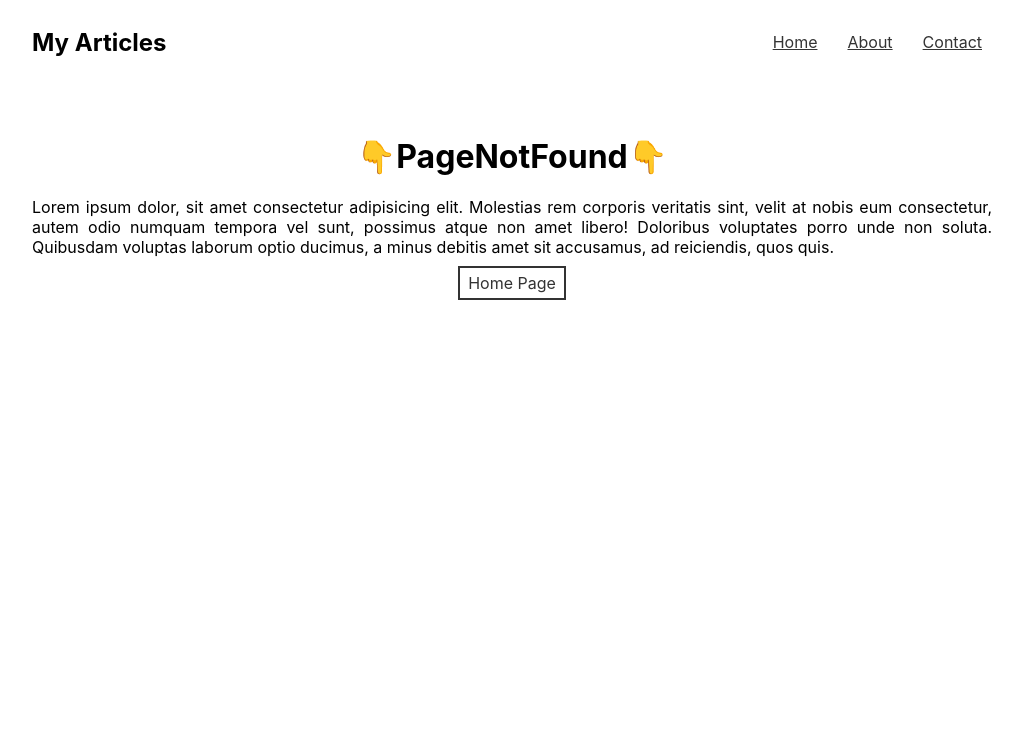
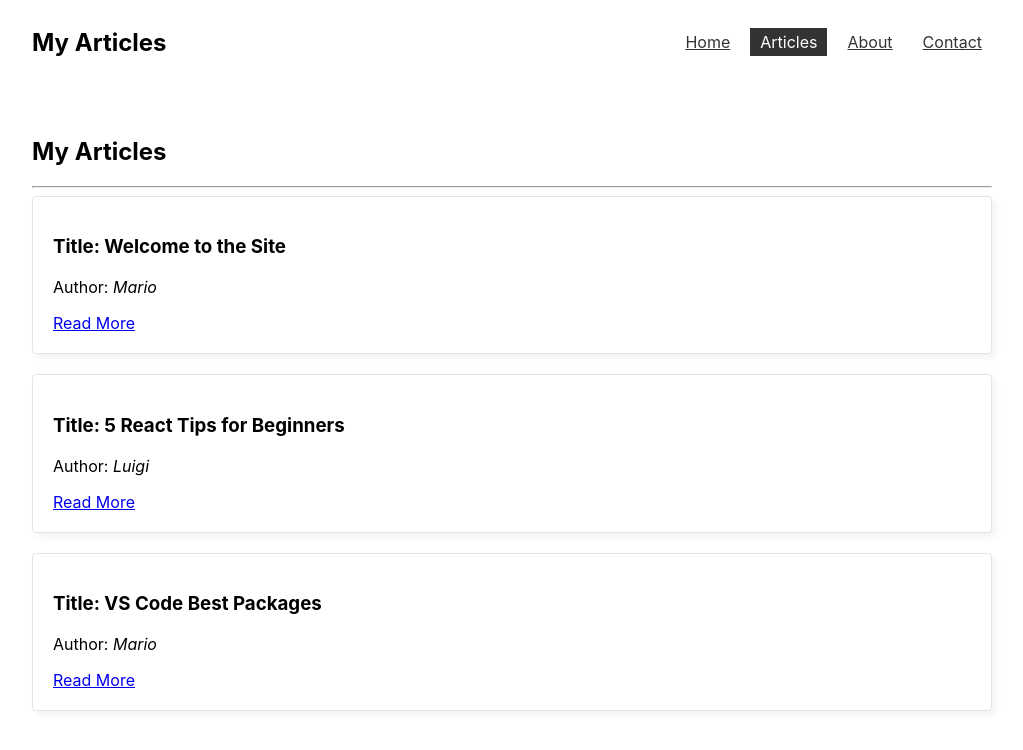
Before and after one commit to Habibullo2003/React-darslari, a React (Vite) app in the folder lesson9-react-router/: page /articles in a window 1280 px wide. Shown: the top 750 px of the page, without its empty margins (128-1151 px from the left). Built offline with nearby package versions, Linux system fonts and the light colour scheme; data requests are answered from the project's data file.

Commit message:
ArticlesLayout

```diff
--- a/lesson9-react-router/data/db.json
+++ b/lesson9-react-router/data/db.json
@@ -4,18 +4,21 @@
         "id": "1",
         "title": "Welcome to the Site",
         "author": "Mario",
+        "image": "https://picsum.photos/id/357/1200/350",
         "body": "Lorem ipsum dolor sit amet consectetur adipisicing elit. Nisi, ullam eos dignissimos aperiam rerum qui suscipit cum nobis, totam ea tenetur perferendis praesentium corporis possimus ducimus et minima voluptatum. Numquam mollitia culpa consectetur unde illum est aut dicta eligendi vero molestias impedit sint, maiores saepe voluptas necessitatibus excepturi ducimus repudiandae, non quidem nobis veritatis! Libero neque, cumque illo est corrupti eaque recusandae ipsum, ut debitis vitae molestias deleniti voluptates distinctio sapiente autem. Tempore aperiam minima sit atque, tempora doloribus blanditiis id ipsum. Distinctio quos nisi, totam sunt ex voluptatum? Neque alias laborum ipsum doloremque fuga earum in autem. Hic alias omnis facilis facere eum assumenda deleniti ad, maiores laudantium temporibus odio non, molestiae dolorum! Quo mollitia ex sapiente maiores excepturi?"
       },
       {
         "id": "2",
         "title": "5 React Tips for Beginners",
         "author": "Luigi",
+        "image": "https://picsum.photos/id/445/1200/350",
         "body": "Lorem ipsum dolor sit amet consectetur adipisicing elit. Nisi, ullam eos dignissimos aperiam rerum qui suscipit cum nobis, totam ea tenetur perferendis praesentium corporis possimus ducimus et minima voluptatum. Numquam mollitia culpa consectetur unde illum est aut dicta eligendi vero molestias impedit sint, maiores saepe voluptas necessitatibus excepturi ducimus repudiandae, non quidem nobis veritatis! Libero neque, cumque illo est corrupti eaque recusandae ipsum, ut debitis vitae molestias deleniti voluptates distinctio sapiente autem. Tempore aperiam minima sit atque, tempora doloribus blanditiis id ipsum. Distinctio quos nisi, totam sunt ex voluptatum? Neque alias laborum ipsum doloremque fuga earum in autem. Hic alias omnis facilis facere eum assumenda deleniti ad, maiores laudantium temporibus odio non, molestiae dolorum! Quo mollitia ex sapiente maiores excepturi?"
       },
       {
         "id": "3",
         "title": "VS Code Best Packages",
         "author": "Mario",
+        "image": "https://picsum.photos/id/532/1200/350",
         "body": "Lorem ipsum dolor sit amet consectetur adipisicing elit. Nisi, ullam eos dignissimos aperiam rerum qui suscipit cum nobis, totam ea tenetur perferendis praesentium corporis possimus ducimus et minima voluptatum. Numquam mollitia culpa consectetur unde illum est aut dicta eligendi vero molestias impedit sint, maiores saepe voluptas necessitatibus excepturi ducimus repudiandae, non quidem nobis veritatis! Libero neque, cumque illo est corrupti eaque recusandae ipsum, ut debitis vitae molestias deleniti voluptates distinctio sapiente autem. Tempore aperiam minima sit atque, tempora doloribus blanditiis id ipsum. Distinctio quos nisi, totam sunt ex voluptatum? Neque alias laborum ipsum doloremque fuga earum in autem. Hic alias omnis facilis facere eum assumenda deleniti ad, maiores laudantium temporibus odio non, molestiae dolorum! Quo mollitia ex sapiente maiores excepturi?"
       }
     ]
--- a/lesson9-react-router/src/App.css
+++ b/lesson9-react-router/src/App.css
@@ -94,3 +94,13 @@ nav a.active {
   background: #333;
   color:#fff;
 }
+
+/* ARTICLES */
+
+.article-container .card {
+  padding: 20px;
+  border: 1px solid #e4e4e4;
+  border-radius: 4px;
+  box-shadow: 4px 4px 6px rgba(0,0,0,0.05);
+  margin-bottom: 20px;
+}
--- a/lesson9-react-router/src/App.jsx
+++ b/lesson9-react-router/src/App.jsx
@@ -1,6 +1,10 @@
 import './App.css'
+
+// layout
 import RootLayout from './layout/RootLayout'
 import ContactLayout from './layout/ContactLayout'
+import ArticlesLayout from './layout/ArticlesLayout'
+
 
 // react=router-dom
 import {
@@ -16,6 +20,7 @@ import About from './pages/About'
 import Faq from './pages/help/Faq'
 import Form from './pages/help/Form'
 import PageNotFound from './pages/PageNotFound'
+import Articles from './pages/articles/Articles'
 
 function App() {
   const routes = createBrowserRouter(
@@ -26,6 +31,9 @@ function App() {
         <Route path="/contact" element={<ContactLayout />} >
             <Route path='faq' element={<Faq/>}/>
             <Route path='form' element={<Form/>}/>
+        </Route>
+        <Route path='articles' element={<ArticlesLayout/>}>
+          <Route index element={<Articles/>}/>
         </Route>
         {/* PageNotFound */}
         <Route path='*' element={<PageNotFound/>}/>
--- /dev/null
+++ b/lesson9-react-router/src/hooks/useFetch.jsx
@@ -0,0 +1,29 @@
+import { useEffect, useState } from "react";
+
+
+export function useFetch(url) {
+  const [data, setData] = useState(null)
+  const [isPending, setIsPending] = useState(false)
+  const [error, setError] = useState(null)
+
+  useEffect(() => {
+    const fetchData = async () => {
+      setIsPending(true)
+      try {
+        const req = await fetch(url)
+        if(!req.ok) {
+          throw new Error(req.statusText)
+        }
+        const data = await req.json()
+        setData(data)
+        setIsPending(false)
+      } catch(err) {
+        setError(err.message)
+        console.log(err.message)
+        setIsPending(false)
+      }
+    }
+    fetchData()
+  }, [url])
+  return {data, isPending, error}
+}
--- /dev/null
+++ b/lesson9-react-router/src/layout/ArticlesLayout.jsx
@@ -0,0 +1,14 @@
+import { Outlet } from "react-router-dom"
+
+
+function ArticlesLayout() {
+  return (
+    <div>
+      <h2>My Articles</h2>
+      <hr />
+      <Outlet/>
+    </div>
+  )
+}
+
+export default ArticlesLayout
--- a/lesson9-react-router/src/layout/RootLayout.jsx
+++ b/lesson9-react-router/src/layout/RootLayout.jsx
@@ -7,6 +7,7 @@ function RootLayout() {
         <nav>
           <h1>My Articles</h1>
           <NavLink to="/">Home</NavLink>
+          <NavLink to="/articles">Articles</NavLink>
           <NavLink to="/about">About</NavLink>
           <NavLink to="/contact">Contact</NavLink>
         </nav>
--- /dev/null
+++ b/lesson9-react-router/src/pages/articles/Articles.jsx
@@ -0,0 +1,29 @@
+import {useFetch} from '../../hooks/useFetch'
+import { NavLink } from 'react-router-dom'
+
+function Articles() {
+  const {data : articles, isPending, error} = useFetch('http://localhost:3000/articles')
+  return (
+    <div className="article-container">
+      {isPending && <h3>Loading...</h3>}
+      {error && <h3>{error}</h3>}
+
+      {articles && articles.map((article) => {
+        return (
+          <div className="card" key={article.id}>
+            <h3>
+              Title: {article.title}
+            </h3>
+            <p>
+              Author: <i>{article.author}</i>
+            </p>
+
+            <NavLink to="">Read More</NavLink>
+          </div>
+        )
+      })}
+    </div>
+  )
+}
+
+export default Articles
```
Lines whose indentation alone changed are shown as unchanged.
